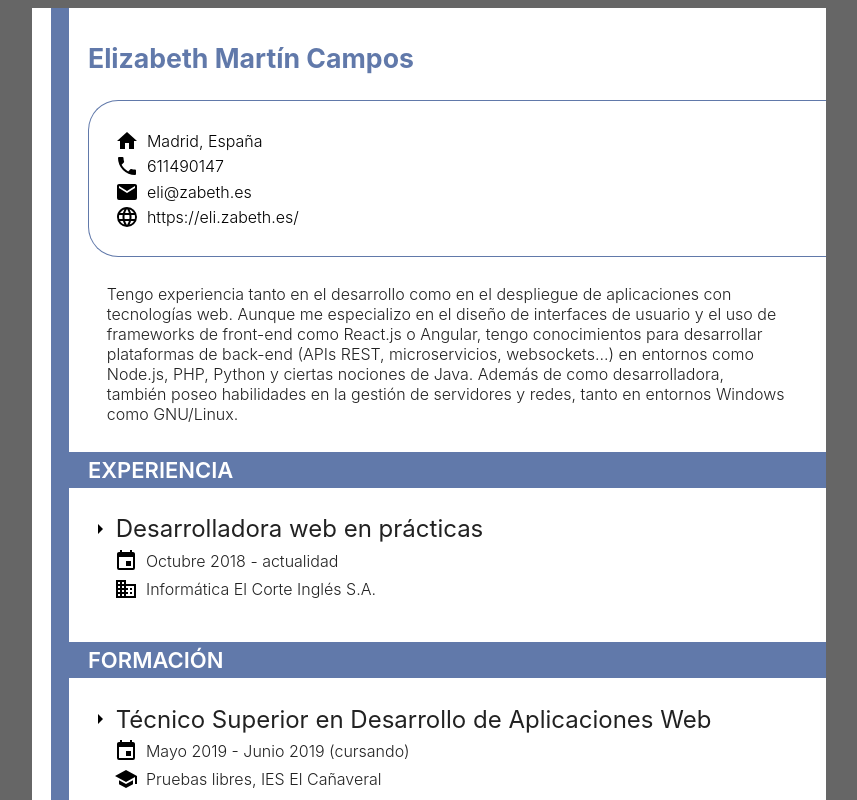
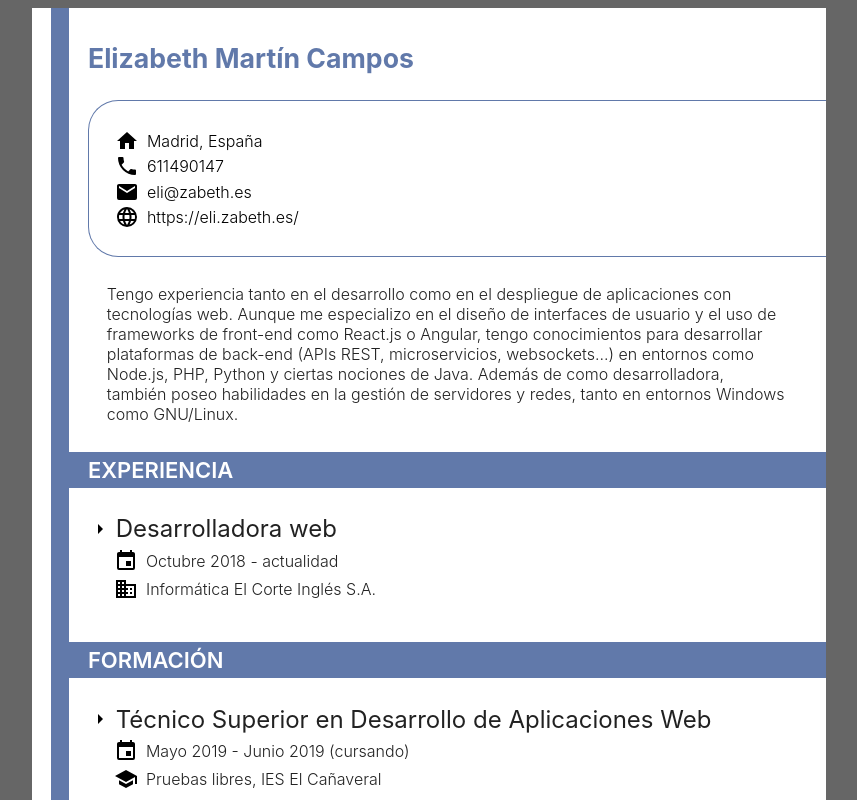
Before and after one commit to elizabeth-dev/Resume, a React (Create React App) app: page / in a window 1280 px wide. Shown: the top 800 px of the page, without its empty margins (211-1068 px from the left). Built offline with nearby package versions, Linux system fonts and the light colour scheme.

Commit message:
Updated work info

```diff
--- a/src/data/index.ts
+++ b/src/data/index.ts
@@ -22,7 +22,7 @@ export const description =
 
 export const experience: ISectionData[] = [
 	{
-		title: 'Desarrolladora web en prácticas',
+		title: 'Desarrolladora web',
 		info: [
 			{ icon: mdiCalendar, text: 'Octubre 2018 - actualidad' },
 			{ icon: mdiDomain, text: 'Informática El Corte Inglés S.A.' },
```
